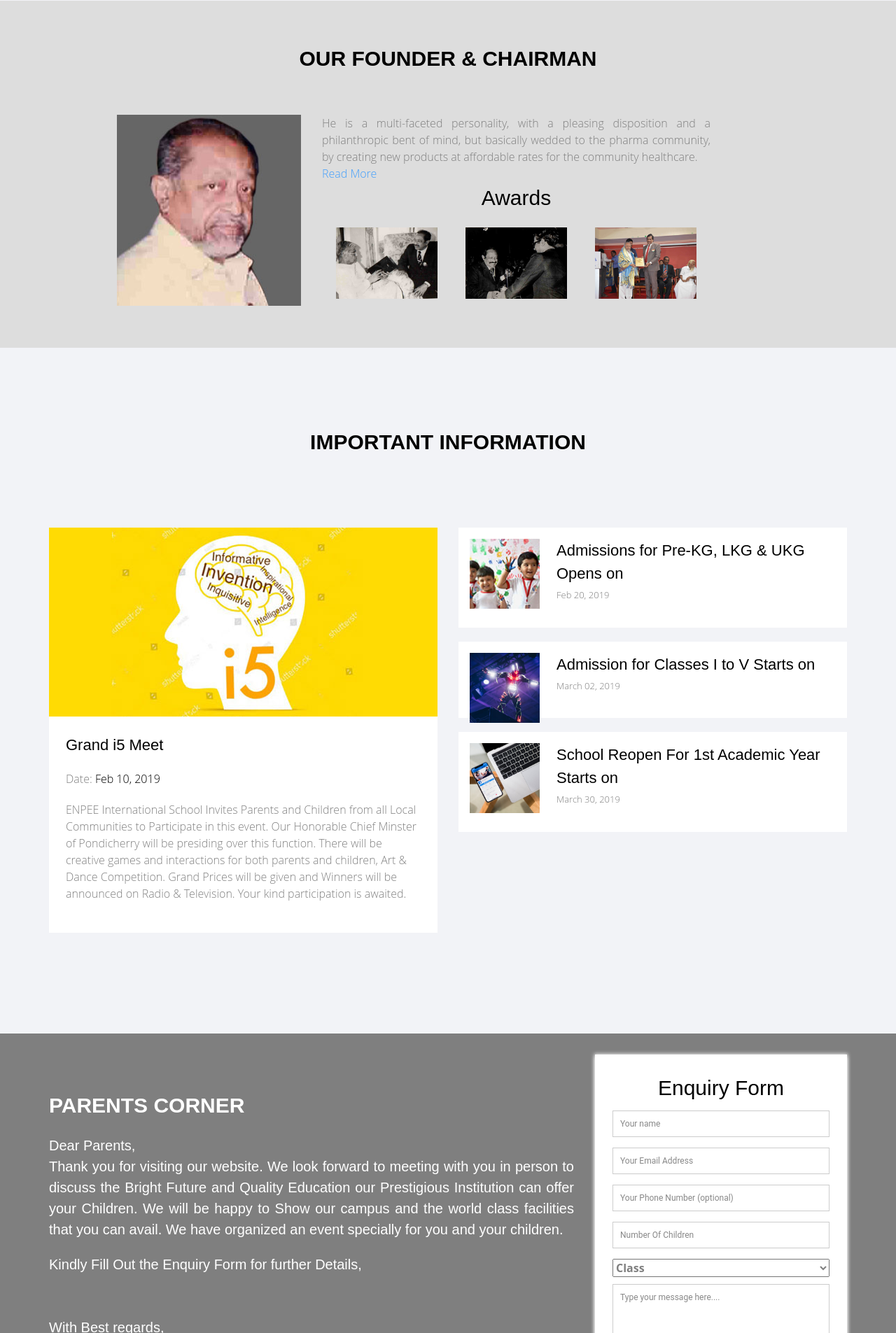
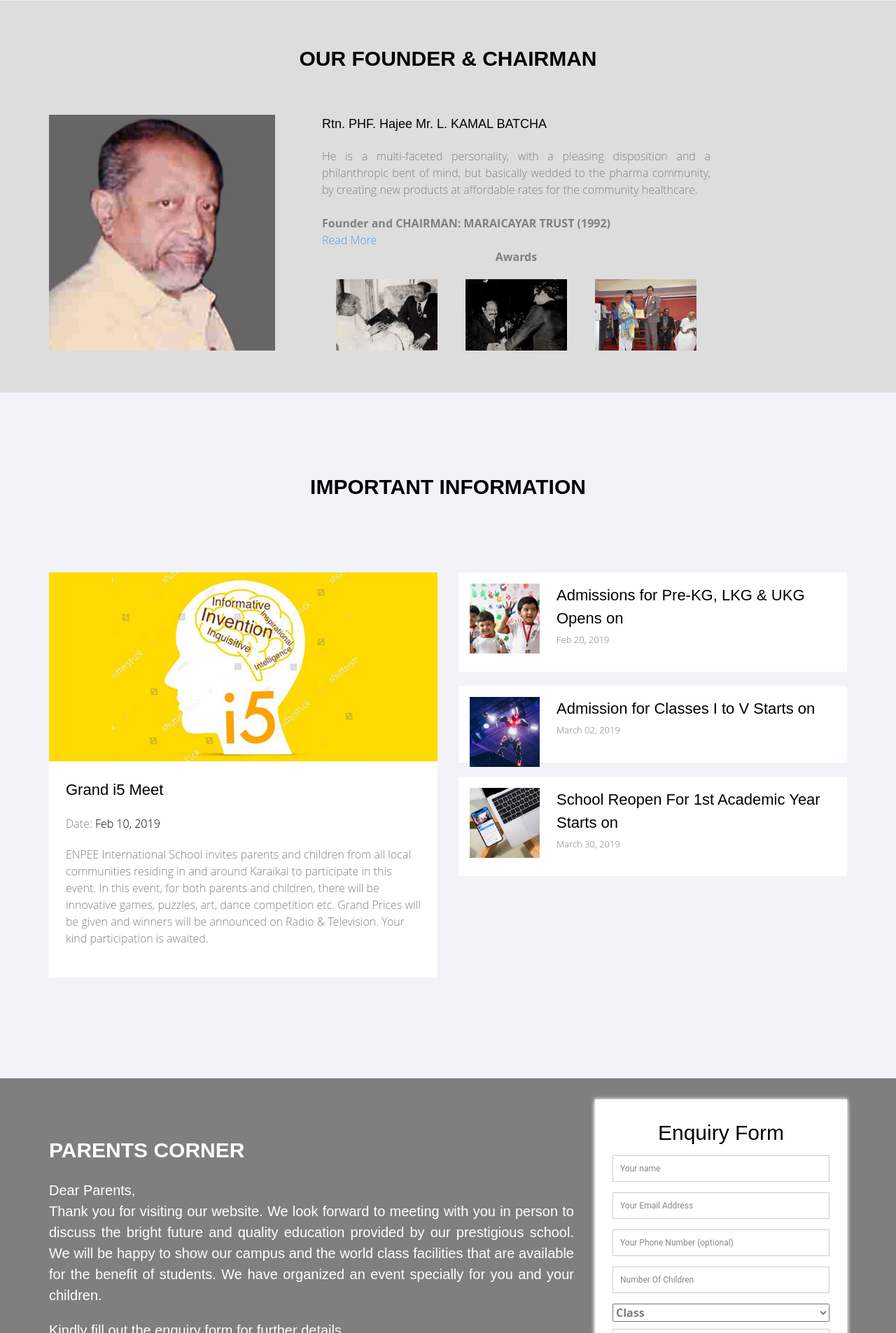
Before and after one commit to yellowandgray/projects, a PHP site: page / in a window 1280 px wide. Shown: the part 4595-6500 px from the top of the page at 70% size. Run offline with PHP 8.4, Linux system fonts and the light colour scheme.

Commit message:
file changed images changed

```diff
--- a/index.php
+++ b/index.php
@@ -320,7 +320,7 @@
                     </div>
                 </div>
             </div>
-            <div id="colorlib-counter" class="colorlib-counters" style="background-image: url(images/bg-sitemap.jpg);" data-stellar-background-ratio="0.5">
+            <div id="colorlib-counter" class="colorlib-counters" style="background-image: url(images/banner-01.jpg);" data-stellar-background-ratio="0.5">
                 <div class="overlay"></div>
                 <div class="container">
                     <div class="row">
@@ -500,14 +500,14 @@
                     <div class="row">
                         <div class="col-md-12 text-center">
                             <div class="row animate-box">
-                                <div class="col-md-1"></div>
-                                <div class="col-md-3">
-                                    <img src="images/founder-haji-kamal-batcha.jpg" class="img-responsive" />
+                                <div class="col-md-4">
+                                    <img src="images/founder-haji-kamal-batcha.jpg" class="img-responsive" style="height: 337px"/>
                                 </div>
                                 <div class="col-md-6 hover-btn">
-                                    <p class="text-justify margin-bottom-0">He is a multi-faceted personality, with a pleasing disposition and a philanthropic bent of mind, but basically wedded to the pharma community, by creating new products at affordable rates for the community healthcare.<br/><a href="#">Read More</a></p>
+                                    <h4 class="text-left">Rtn. PHF. Hajee Mr. L. KAMAL  BATCHA</h4>
+                                    <p class="text-justify margin-bottom-0">He is a multi-faceted personality, with a pleasing disposition and a philanthropic bent of mind, but basically wedded to the pharma community, by creating new products at affordable rates for the community healthcare.<br/><br/><span class="bold">Founder and CHAIRMAN:  MARAICAYAR TRUST (1992)</span><br/><a href="#">Read More</a></p>
 
-                                    <h2 class=text-center">Awards</h2>
+                                    <p class="text-center bold">Awards</p>
                                     <section class="customer-logos slider">
                                         <div class="slide"><img src="images/awards/enpee-awards-001.png"></div>
                                         <div class="slide"><img src="images/awards/enpee-awards-002.png"></div>
@@ -677,7 +677,7 @@
                                 <div class="desc">
                                     <h2><a href="blog.html">Grand i5 Meet</a></h2>
                                     <p class="admin"><span>Date:</span> <span>Feb 10, 2019</span></p>
-                                    <p>ENPEE International School Invites Parents and Children from all Local Communities to Participate in this event. Our Honorable Chief Minster of Pondicherry will be presiding over this function. There will be creative games and interactions for both parents and children, Art & Dance Competition. Grand Prices will be given and Winners will be announced on Radio & Television. Your kind participation is awaited.</p>
+                                    <p>ENPEE International School invites parents and children from all local communities residing in and around Karaikal to participate in this event. In this event, for both parents and children, there will be innovative games, puzzles, art, dance competition etc. Grand Prices will be given and winners will be announced on Radio & Television. Your kind participation is awaited.</p>
                                 </div>
                             </article>
                         </div>
@@ -721,8 +721,8 @@
                     <div class="row">
                         <div class="col-md-8 colorlib-heading animate-box">
                             <h2>Parents Corner</h2>
-                            <h3 class="text-justify">Dear Parents, <br/>Thank you for visiting our website. We look forward to meeting with you in person to discuss the Bright Future and Quality Education our Prestigious Institution can offer your Children. We will be happy to Show our campus and the world class facilities that you can avail. We have organized an event specially for you and your children.</h3>
-                            <h3 class="text-justify">Kindly Fill Out the Enquiry Form for further Details, <br/><br/><br/> With Best regards, <br/> ENPEE Management</h3>
+                            <h3 class="text-justify">Dear Parents, <br/>Thank you for visiting our website. We look forward to meeting with you in person to discuss the bright future and quality education provided by our prestigious school. We will be happy to show our campus and the world class facilities that are available for the benefit of students. We have organized an event specially for you and your children.</h3>
+                            <h3 class="text-justify">Kindly fill out the enquiry form for further details. <br/><br/><br/> With Best regards, <br/> ENPEE Management</h3>
                         </div>
 
                         <div class="col-md-4 animate-box">
```
Also changed, not shown: images/gif-icons/board.gif (deleted), images/gif-icons/book.gif (deleted), images/gif-icons/bulb.gif (deleted), images/gif-icons/note.gif (deleted), images/gif-icons/note.png.
